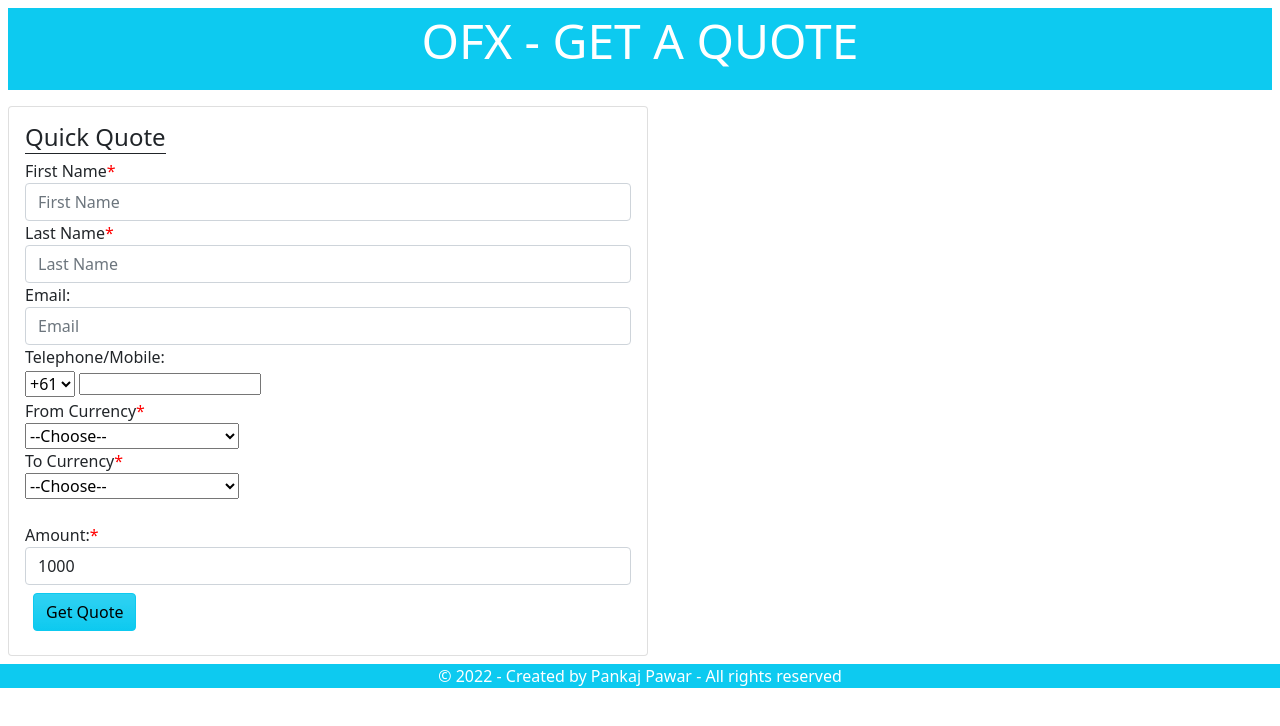
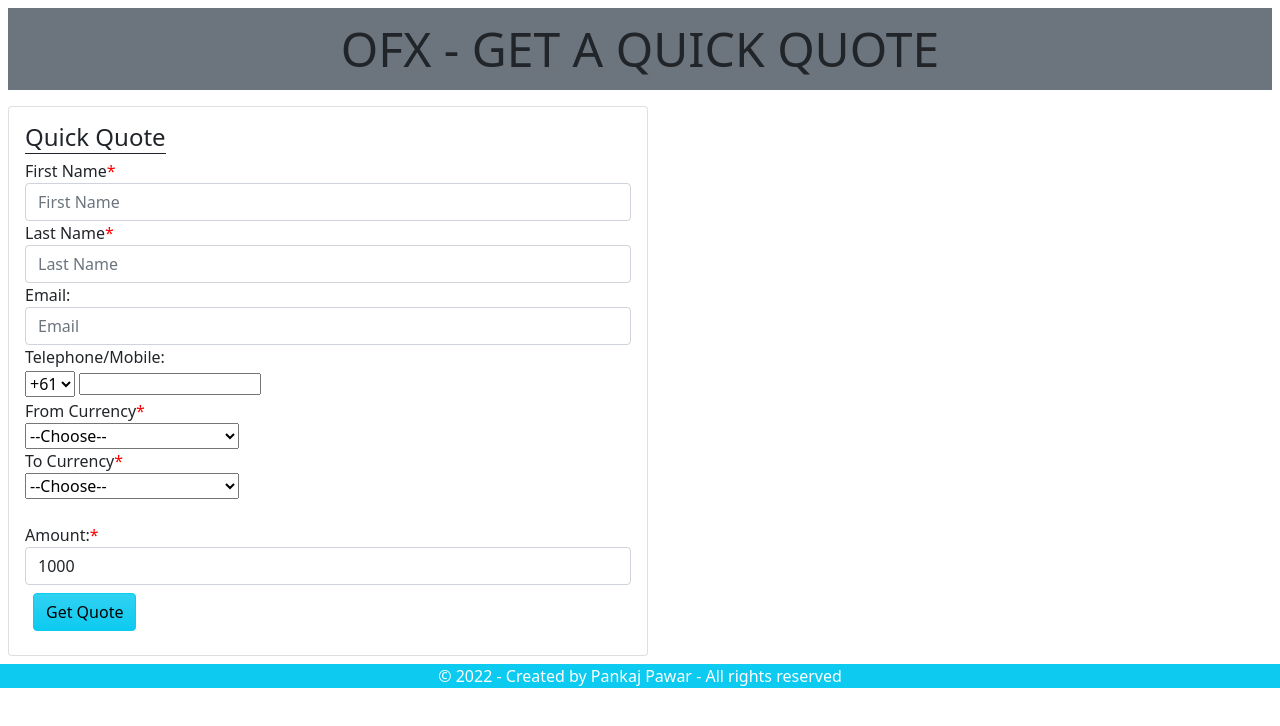
Before and after one commit to pankajpawar2/Currency_Conersion_Quote, a React (Create React App) app: page / in a window 1280 px wide. Shown: the top 726 px of the page. Built offline with nearby package versions, Linux system fonts and the light colour scheme.

Commit message:
Added styling to Header

```diff
--- a/src/components/Header.js
+++ b/src/components/Header.js
@@ -1,8 +1,10 @@
 import React from "react";
 export default function Header() {
   return (
-    <nav className="w-80 m-lg-2 p-1 display-5 bg-info text-white">
-      <p className="font-weight-bold text-center">OFX - GET A QUOTE</p>
+    <nav className="w-80 m-lg-2 p-1 display-5 bg-secondary text-dark">
+      <p className="font-weight-bold text-center m-2">
+        OFX - GET A QUICK QUOTE
+      </p>
     </nav>
   );
 }
```
